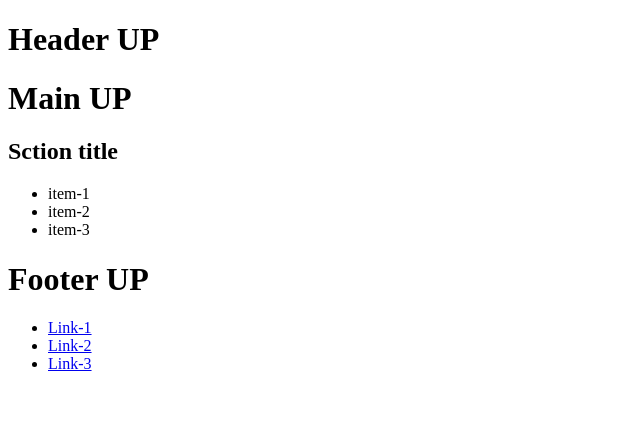
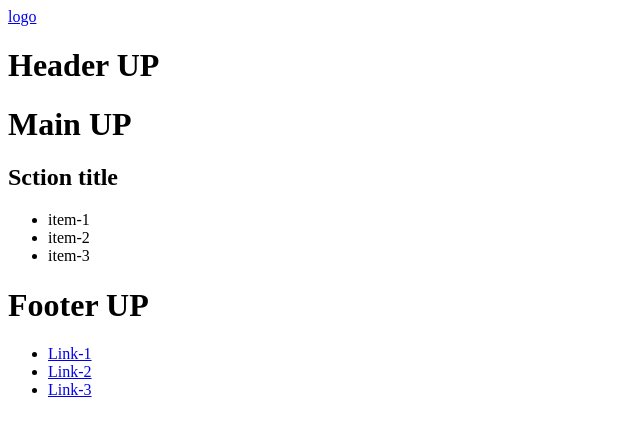
Before and after one commit to z9877969/command-gh-test, a plain HTML site: page index.html in a window 1280 px wide. Shown: the whole page, without its empty margins (0-640 px from the left). Drawn offline with Linux system fonts and the light colour scheme.

Commit message:
adds logo markup

```diff
--- a/index.html
+++ b/index.html
@@ -9,7 +9,9 @@
 
 <body>
     <header>
+        <a href="#">logo</a>
         <h1>Header UP</h1>
+
     </header>
     <main>
         <h1>Main UP</h1>
```
